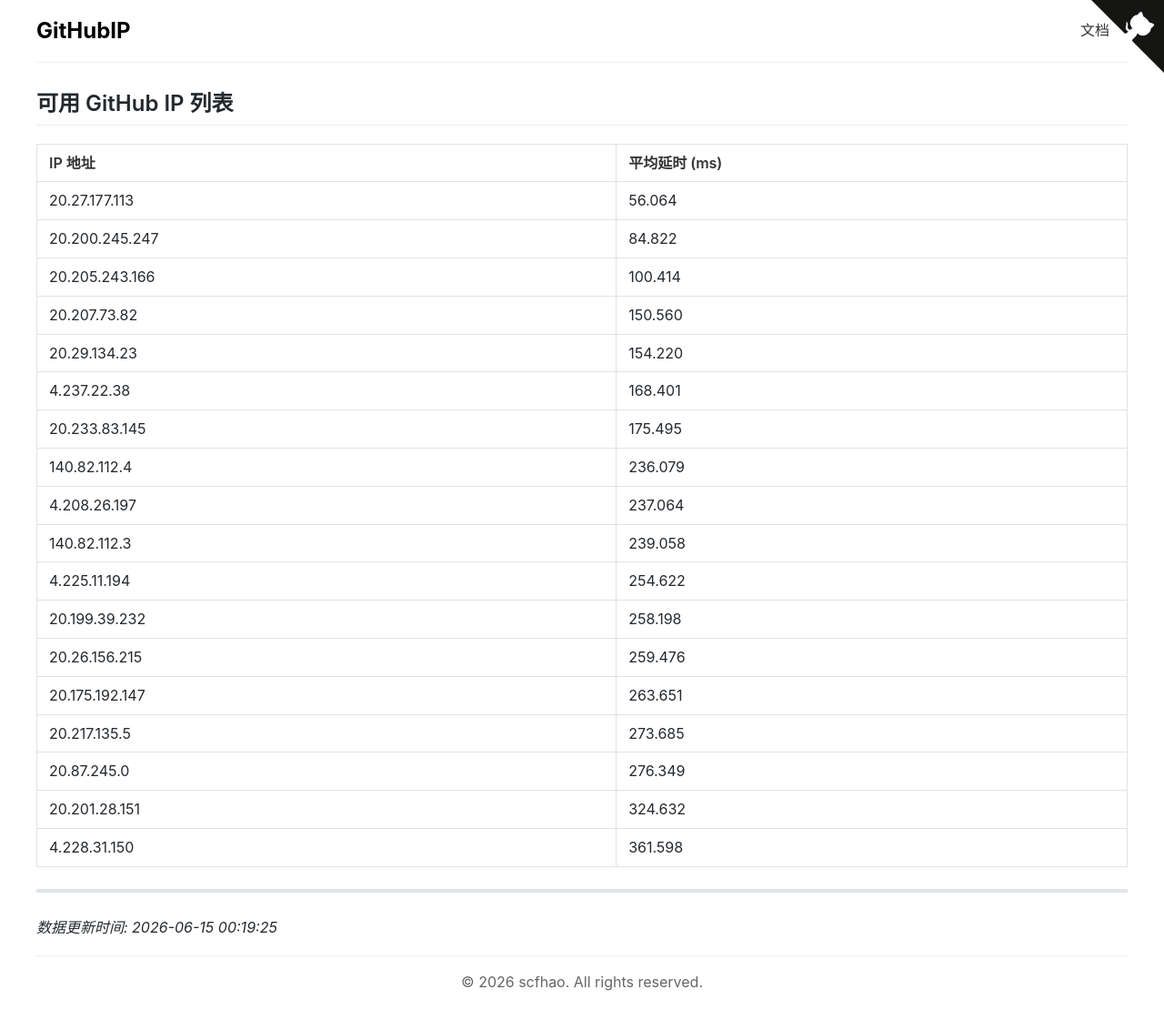
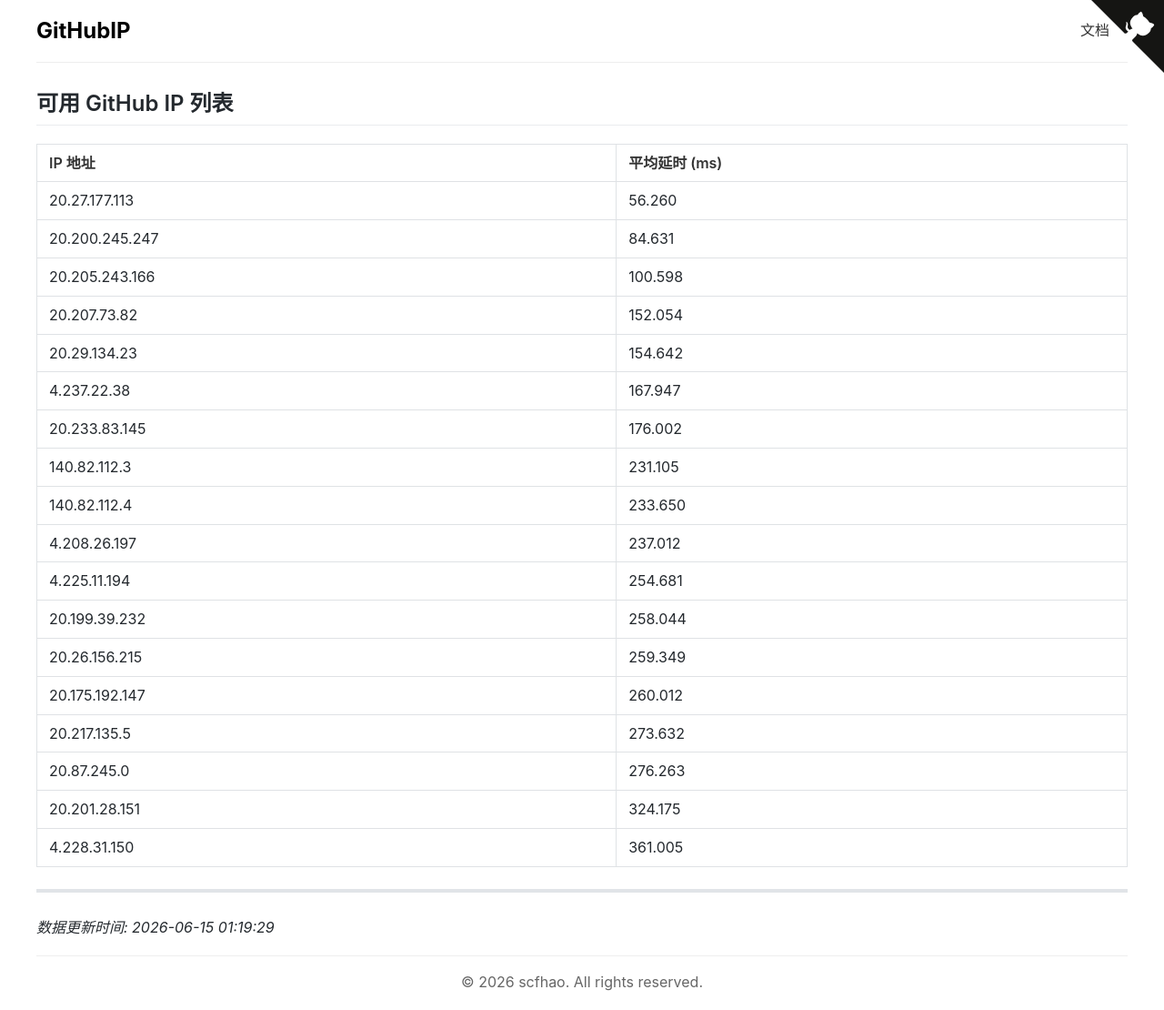
Before and after one commit to scfhao/GitHubIP, a Jekyll site: the page built from index.md, in a window 1280 px wide. Shown: the whole page at 91% size. Built offline with Jekyll 4.4.1, drawn with Linux system fonts in a browser that asks for light colours.

Commit message:
自动脚本执行 - 2026-06-15 01:19:29

```diff
--- a/index.md
+++ b/index.md
@@ -1,32 +1,32 @@
 ---
 layout: home
 title: GitHub IP 列表
-date: 2026-06-15 00:19:25
+date: 2026-06-15 01:19:29
 ---
 
 ## 可用 GitHub IP 列表
 
 | IP 地址 | 平均延时 (ms) |
 |---------|--------------|
-| 20.27.177.113 | 56.064 |
-| 20.200.245.247 | 84.822 |
-| 20.205.243.166 | 100.414 |
-| 20.207.73.82 | 150.560 |
-| 20.29.134.23 | 154.220 |
-| 4.237.22.38 | 168.401 |
-| 20.233.83.145 | 175.495 |
-| 140.82.112.4 | 236.079 |
-| 4.208.26.197 | 237.064 |
-| 140.82.112.3 | 239.058 |
-| 4.225.11.194 | 254.622 |
-| 20.199.39.232 | 258.198 |
-| 20.26.156.215 | 259.476 |
-| 20.175.192.147 | 263.651 |
-| 20.217.135.5 | 273.685 |
-| 20.87.245.0 | 276.349 |
-| 20.201.28.151 | 324.632 |
-| 4.228.31.150 | 361.598 |
+| 20.27.177.113 | 56.260 |
+| 20.200.245.247 | 84.631 |
+| 20.205.243.166 | 100.598 |
+| 20.207.73.82 | 152.054 |
+| 20.29.134.23 | 154.642 |
+| 4.237.22.38 | 167.947 |
+| 20.233.83.145 | 176.002 |
+| 140.82.112.3 | 231.105 |
+| 140.82.112.4 | 233.650 |
+| 4.208.26.197 | 237.012 |
+| 4.225.11.194 | 254.681 |
+| 20.199.39.232 | 258.044 |
+| 20.26.156.215 | 259.349 |
+| 20.175.192.147 | 260.012 |
+| 20.217.135.5 | 273.632 |
+| 20.87.245.0 | 276.263 |
+| 20.201.28.151 | 324.175 |
+| 4.228.31.150 | 361.005 |
 
 ---
 
-*数据更新时间: 2026-06-15 00:19:25*
+*数据更新时间: 2026-06-15 01:19:29*
```
